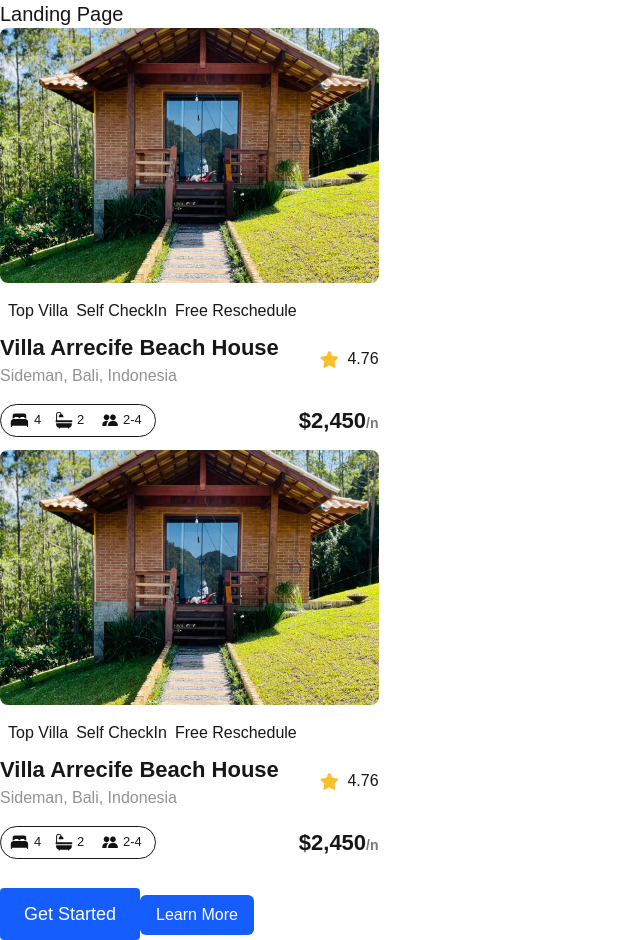
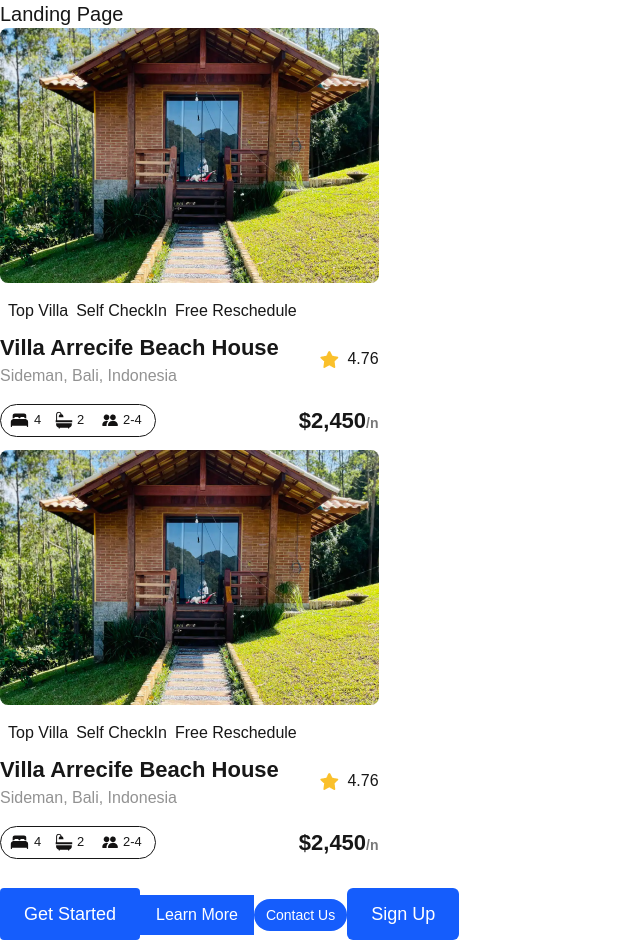
Before and after one commit to imanewkm/alx-project-0x00-setup, a Next.js app in the folder alx-project-0x00/: page /landing in a window 1280 px wide. Shown: the whole page, without its empty margins (0-640 px from the left). Built offline with nearby package versions, Linux system fonts and the light colour scheme.

Commit message:
4 buttons added

```diff
--- a/alx-project-0x00/pages/landing.tsx
+++ b/alx-project-0x00/pages/landing.tsx
@@ -7,7 +7,9 @@ const Landing: React.FC =  () => {
       <Card />
       <Card />
       <Button title="Get Started" size="large" shape="rounded-sm" className="mt-4" onClick={() => alert('Button Clicked!')} />
-      <Button title="Learn More" size="medium" shape="rounded-md" className="mt-2" onClick={() => alert('Learn More Clicked!')} />
+      <Button title="Learn More" size="medium" shape="rounded-" className="mt-2" onClick={() => alert('Learn More Clicked!')} />
+      <Button title="Contact Us" size="small" shape="rounded-full" className="mt-2" onClick={() => alert('Contact Us Clicked!')} />
+      <Button title="Sign Up" size="large" shape="rounded-md" className="mt-2" onClick={() => alert('Sign Up Clicked!')} />
     </div>
   )
 }
```
